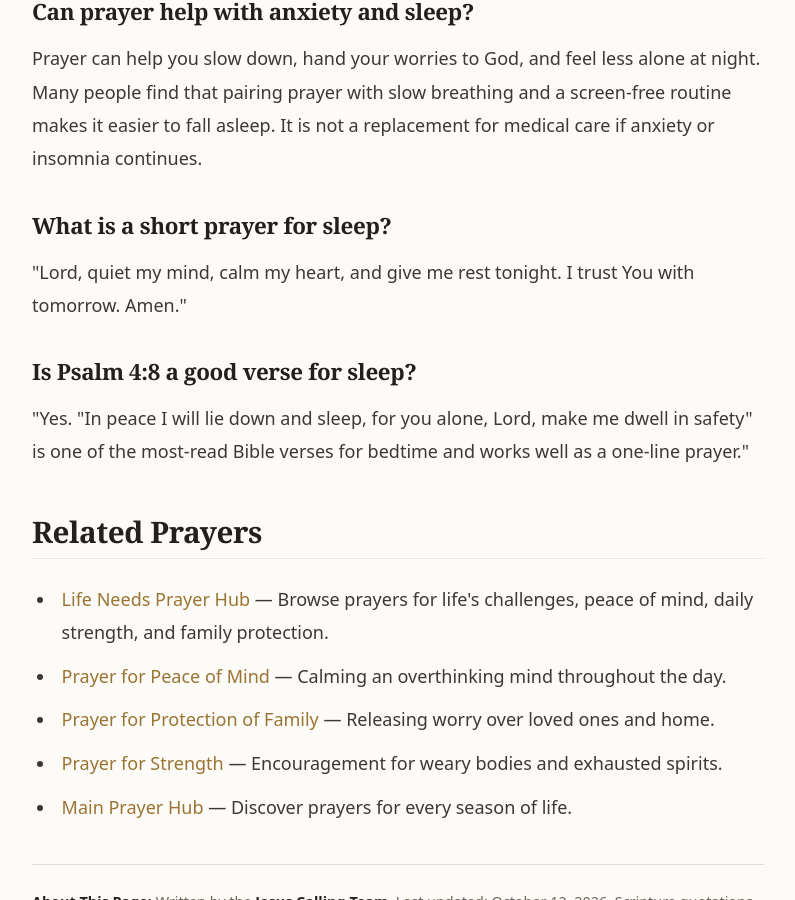
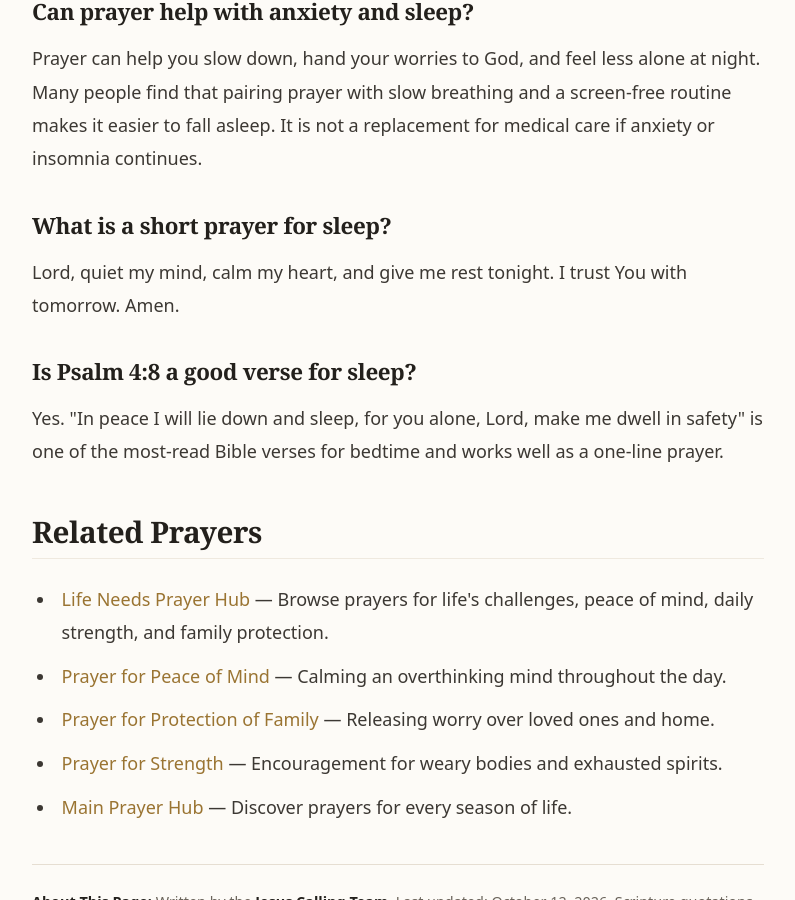
Before and after one commit to biblecalling/biblecalling.github.io, a Jekyll site: the page built from prayer/prayer-for-anxiety-at-night.md, in a window 1280 px wide and 900 px high, scrolled down 7075 px. Shown: the whole window, without its empty margins (242-1037 px from the left). Built offline with Jekyll 4.4.1, drawn with Linux system fonts in a browser that asks for light colours.

```diff
--- a/prayer/prayer-for-anxiety-at-night.md
+++ b/prayer/prayer-for-anxiety-at-night.md
@@ -163,11 +163,11 @@ author: "Bible Calling Team"
 
 
 <h3>What is a short prayer for sleep?</h3>
-  <p>"Lord, quiet my mind, calm my heart, and give me rest tonight. I trust You with tomorrow. Amen."</p>
+  <p>Lord, quiet my mind, calm my heart, and give me rest tonight. I trust You with tomorrow. Amen.</p>
 
 
 <h3>Is Psalm 4:8 a good verse for sleep?</h3>
-  <p>"Yes. "In peace I will lie down and sleep, for you alone, Lord, make me dwell in safety" is one of the most-read Bible verses for bedtime and works well as a one-line prayer."</p>
+  <p>Yes. "In peace I will lie down and sleep, for you alone, Lord, make me dwell in safety" is one of the most-read Bible verses for bedtime and works well as a one-line prayer.</p>
 </div>
 
 <h2>Related Prayers</h2>
```
